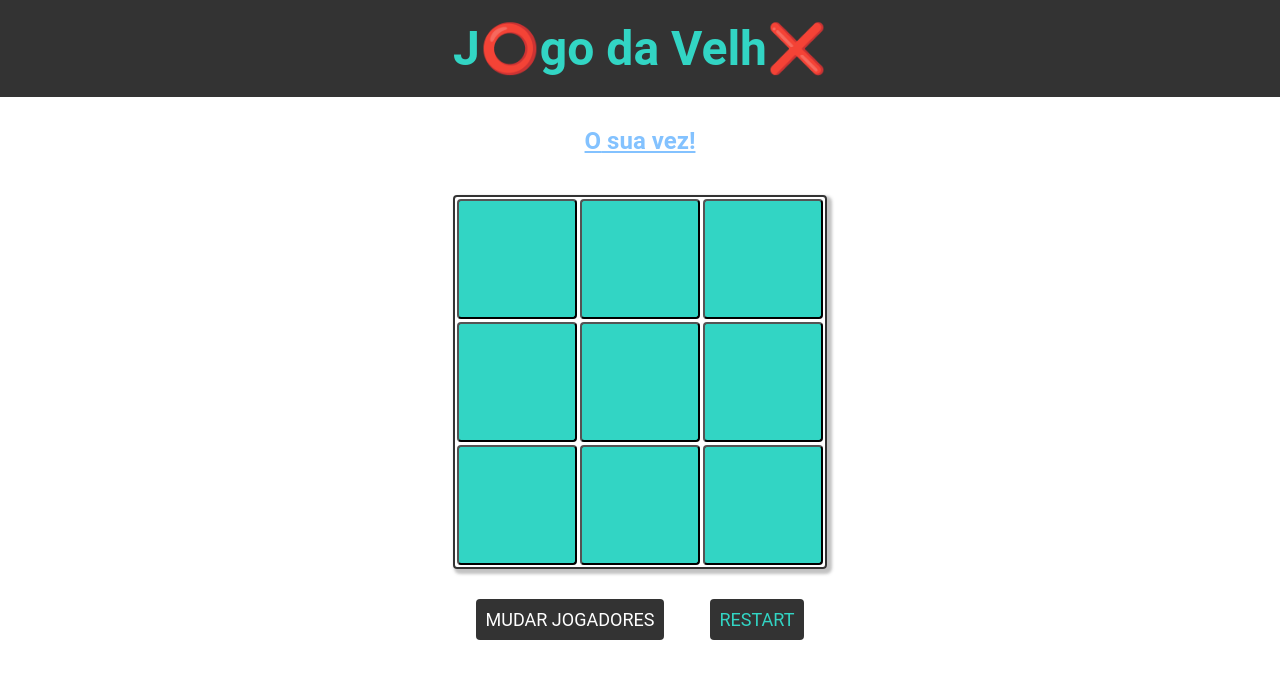
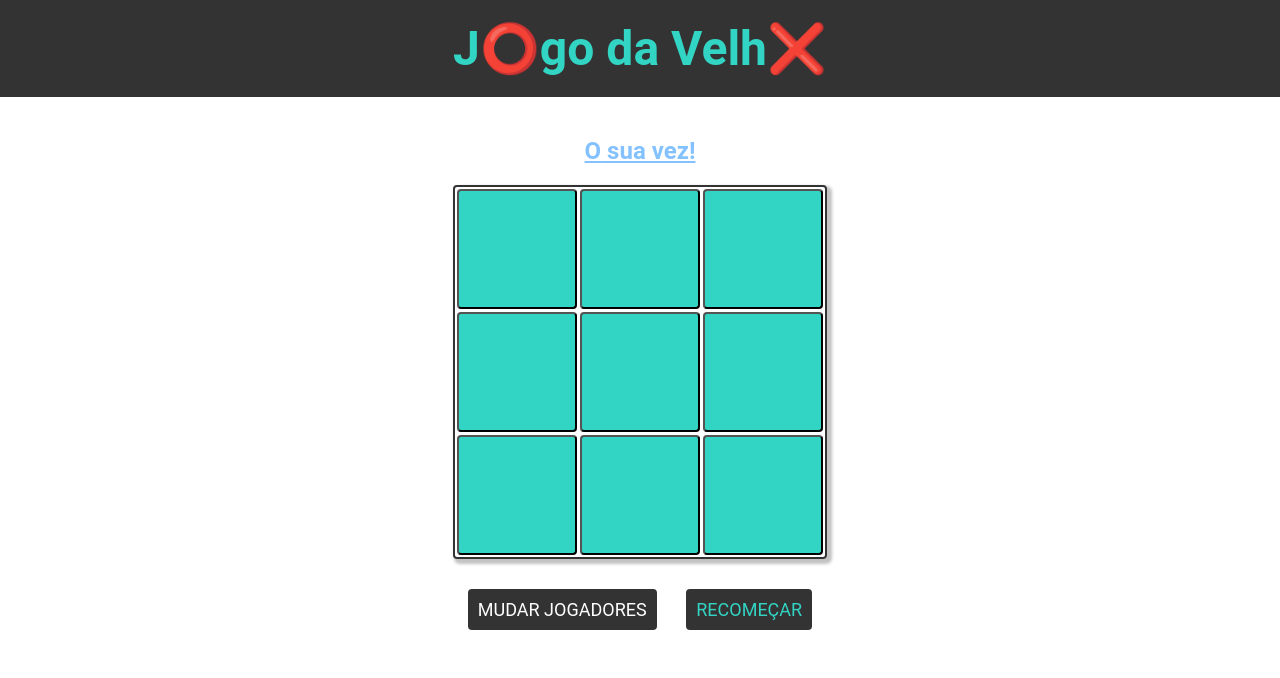
Before and after one commit to flborrelli/tic-tac-toe-ts, a React (Create React App) app: page / in a window 1280 px wide. Both pictures are taken after a click on the button "Jogar". Shown: the top 678 px of the page. Built offline with nearby package versions, Linux system fonts and the light colour scheme.

Commit message:
SChange result and status

```diff
--- a/src/Components/Board/Board.css
+++ b/src/Components/Board/Board.css
@@ -4,8 +4,13 @@
   --E-color: rgb(50,213,196);
 }
 
+.status-container {
+  display: flex;
+  margin-top: 10px;
+}
+
 .container {
-  margin-top: 40px;
+  margin-top: 20px;
 }
 
 .game {
--- a/src/Components/Board/Board.tsx
+++ b/src/Components/Board/Board.tsx
@@ -82,8 +82,11 @@ const Board: React.FC<Players> = ({players}) => {
 
   return (
     <>
-      <Status currentPlayer={currentPlayer} playerName={playerName} winner={winner} />
+      <div className="status-container">
+      {winner ? <Result winner={winner} playerName={playerName} /> : <Status currentPlayer={currentPlayer} playerName={playerName} winner={winner} />}
+      </div>
       <div className="container">
+        <div className='game-space'>
         <div className="game">
           <div className="board-grid">
             {board.map((element, index) => (
@@ -97,6 +100,7 @@ const Board: React.FC<Players> = ({players}) => {
             ))}
           </div>
         </div>
+        </div>
 
         <div className="btns-container">
           <Button/>
@@ -109,7 +113,6 @@ const Board: React.FC<Players> = ({players}) => {
             playerO={playerO}
           />
         </div>
-          {winner && <Result winner={winner} playerName={playerName} />}
       </div>
     </>
   );
--- a/src/Components/PlayerSelect/styles.css
+++ b/src/Components/PlayerSelect/styles.css
@@ -76,7 +76,7 @@ button {
   padding: 10px 40px;
   color: #fff;
   font-weight: 700;
-  background: rgb(50,213,196);
+  background: #333;
   border: none;
   border-radius: 4px;
   box-shadow: 1px 1px 2px 2px rgba(179, 179, 179, 0.4);
--- a/src/Components/Reset/Reset.tsx
+++ b/src/Components/Reset/Reset.tsx
@@ -27,7 +27,7 @@ const Reset: React.FC<Props> = ({
 
   return (
     <div className="reset-container">
-      <button onClick={resetGame}>Restart</button>
+      <button onClick={resetGame}>Recomeçar</button>
     </div>
   );
 };
--- a/src/Components/Result/Result.css
+++ b/src/Components/Result/Result.css
@@ -1,27 +1,26 @@
-footer {
+.result-container {
   text-align: center;
   padding: 2px;
   border: solid 1px black;
-  margin: 30px;
   border-radius: 4px;
 }
 
-footer h2 {
-  padding: 20px;
+.result-container h2 {
+  padding: 10px;
   border: 1px solid rgb(124, 124, 124);
   border-radius: 4px;
   box-shadow: 1px 1px 2px rgb(160, 160, 160);
   color: #333;
 }
 
-footer h2.O {
+.result-container h2.O {
   background: var(--O-color);
 }
 
-footer h2.X {
+.result-container h2.X {
   background: var(--X-color);
 }
 
-footer h2.E {
+.result-container h2.E {
   background: var(--E-color);
 }
--- a/src/Components/Result/Result.tsx
+++ b/src/Components/Result/Result.tsx
@@ -10,7 +10,7 @@ const Result: React.FC<Props> = ({winner, playerName}) => {
 
 
   return (
-    <footer>
+    <div className='result-container'>
         {winner === "E" ? (
           <h2 className={winner}>
             Empate{" "}
@@ -26,7 +26,7 @@ const Result: React.FC<Props> = ({winner, playerName}) => {
             </span>
           </h2>
         )}
-      </footer>
+      </div>
     )
 };
 
```
